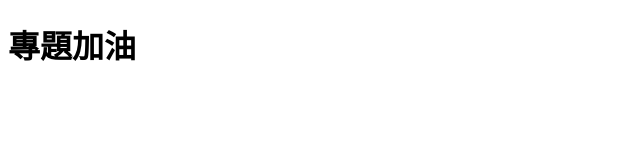
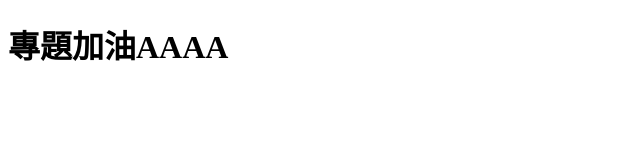
Before and after one commit to Jamie-Tu/my-first-project, a plain HTML site: page index.html in a window 1280 px wide. Shown: the whole page, without its empty margins (0-640 px from the left). Drawn offline with Linux system fonts and the light colour scheme.

Commit message:
update index.html

```diff
--- a/index.html
+++ b/index.html
@@ -6,6 +6,6 @@
     <title>Document</title>
 </head>
 <body>
-    <h1>專題加油</h1>
+    <h1>專題加油AAAA</h1>
 </body>
 </html>
```
